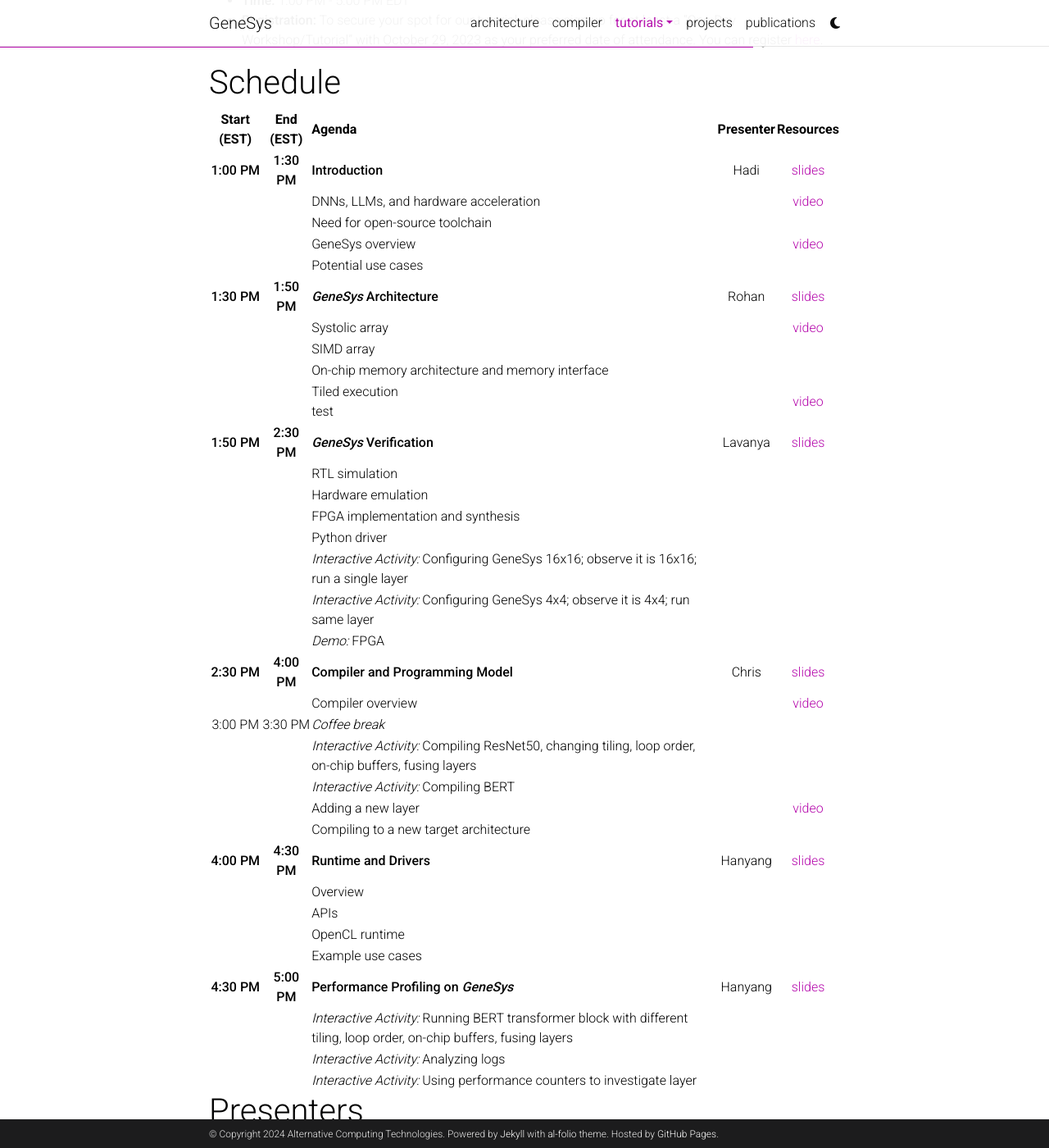
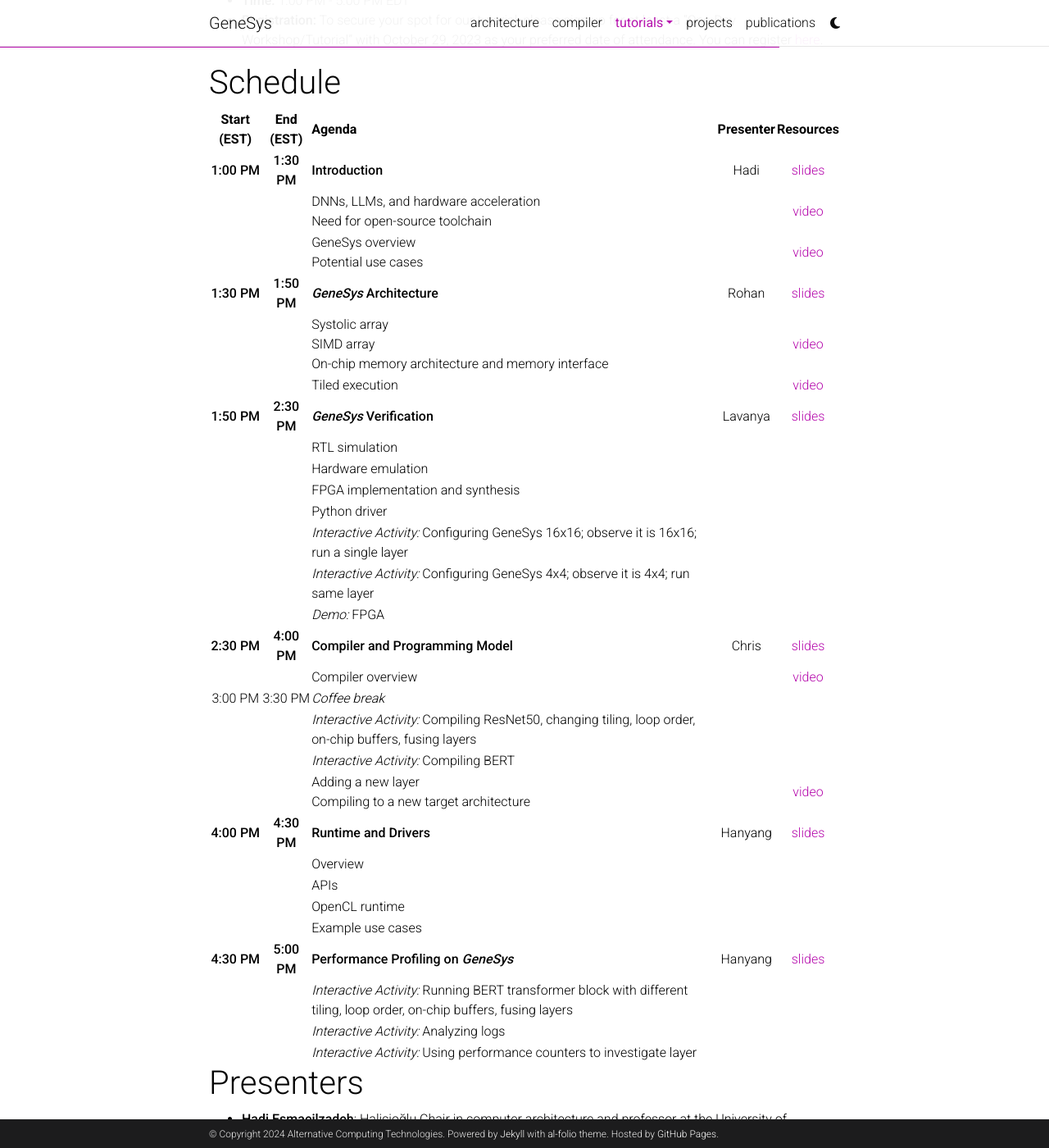
Before and after one commit to nolanlyc/actlab-genesys-yuchuan.github.io, a Jekyll site: the page built from _pages/micro_2023.md, in a window 1280 px wide and 1400 px high, scrolled down 737 px. Shown: the whole window at 82% size. Built offline with Jekyll 4.4.1, drawn with Linux system fonts in a browser that asks for light colours; comment, search, counter and statistics services are not loaded; a style sheet for code colours, icons or effects is not loaded.

Commit message:
Condensed MICRO tutorial sections for videos

```diff
--- a/_pages/micro_2023.md
+++ b/_pages/micro_2023.md
@@ -29,15 +29,11 @@
 | Start (EST) | End (EST) | Agenda | Presenter | Resources |
 | :---------: | :-------: | :----- | :-------: | :-------: |
 | **1:00 PM** | **1:30 PM** | **Introduction** | Hadi | [slides](https://drive.google.com/file/d/1E8Nxq5RPDpJ-WdlaAwh6_UkjYBydnXuk/view?usp=sharing) |
-| | | DNNs, LLMs, and hardware acceleration | | [video](https://youtu.be/8yxQDh4l_4M) |
-| | | Need for open-source toolchain | | |
-| | | GeneSys overview | | [video](https://youtu.be/SjjT7Vpl14s) |
-| | | Potential use cases | | |
+| | | DNNs, LLMs, and hardware acceleration <br /> Need for open-source toolchain | | [video](https://youtu.be/8yxQDh4l_4M) |
+| | | GeneSys overview <br /> Potential use cases | | [video](https://youtu.be/SjjT7Vpl14s) |
 | **1:30 PM** | **1:50 PM** | **_GeneSys_ Architecture** | Rohan | [slides](https://drive.google.com/file/d/1HPd8SXfWXGB0kghUW_ZJxC5kvaqaShP8/view?usp=sharing) |
-| | | Systolic array | | [video](https://youtu.be/ZcIiuOYtepo) |
-| | | SIMD array | | |
-| | | On-chip memory architecture and memory interface | | |
-| | | Tiled execution <br /> test | | [video](https://youtu.be/0BbQONPVFyE) |
+| | | Systolic array <br /> SIMD array <br /> On-chip memory architecture and memory interface | | [video](https://youtu.be/ZcIiuOYtepo) |
+| | | Tiled execution | | [video](https://youtu.be/0BbQONPVFyE) |
 | **1:50 PM** | **2:30 PM** | **_GeneSys_ Verification** | Lavanya | [slides](https://drive.google.com/file/d/1xCwBLS6qwOU3qSmTj65pPdOrC9lPvhEE/view?usp=sharing) |
 | | | RTL simulation | | |
 | | | Hardware emulation | | |
@@ -51,8 +47,7 @@
 | 3:00 PM | 3:30 PM | *Coffee break* | | |
 | | | *Interactive Activity:* Compiling ResNet50, changing tiling, loop order, on-chip buffers, fusing layers | | |
 | | | *Interactive Activity:* Compiling BERT | | |
-| | | Adding a new layer | | [video](https://youtu.be/zTAlpBVifVM) |
-| | | Compiling to a new target architecture | | |
+| | | Adding a new layer <br /> Compiling to a new target architecture | | [video](https://youtu.be/zTAlpBVifVM) |
 | **4:00 PM** | **4:30 PM** | **Runtime and Drivers** | Hanyang | [slides](https://drive.google.com/file/d/1Tc3jDQUbMBjJZesZvIcJi_C9XLjTPJIR/view?usp=sharing) |
 | | | Overview | | |
 | | | APIs | | |
```
